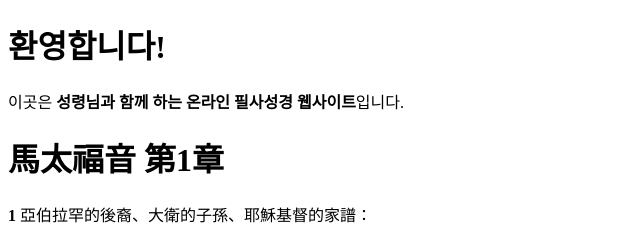
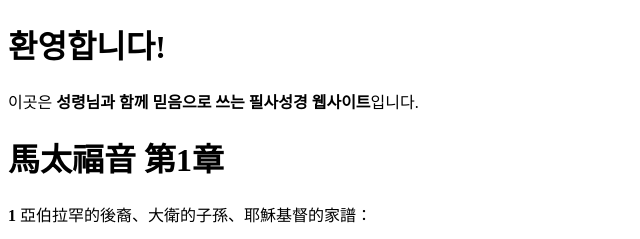
Before and after one commit to noemisuh/faith-bible-copy-, a plain HTML site: page index.html in a window 1280 px wide. Shown: the top 239 px of the page, 0-640 px from the left. Drawn offline with Linux system fonts and the light colour scheme.

Commit message:
Update index.html

```diff
--- a/index.html
+++ b/index.html
@@ -6,9 +6,10 @@
 </head>
 <body>
   <h1>환영합니다!</h1>
-  <p>이곳은 <strong>성령님과 함께 하는 온라인 필사성경 웹사이트</strong>입니다.</p>
+  <p>이곳은 <strong>성령님과 함께 믿음으로 쓰는 필사성경 웹사이트</strong>입니다.</p>
 </body>
 </html>
+
 <!DOCTYPE html>
 <html lang="zh-CN">
 <head>
```
